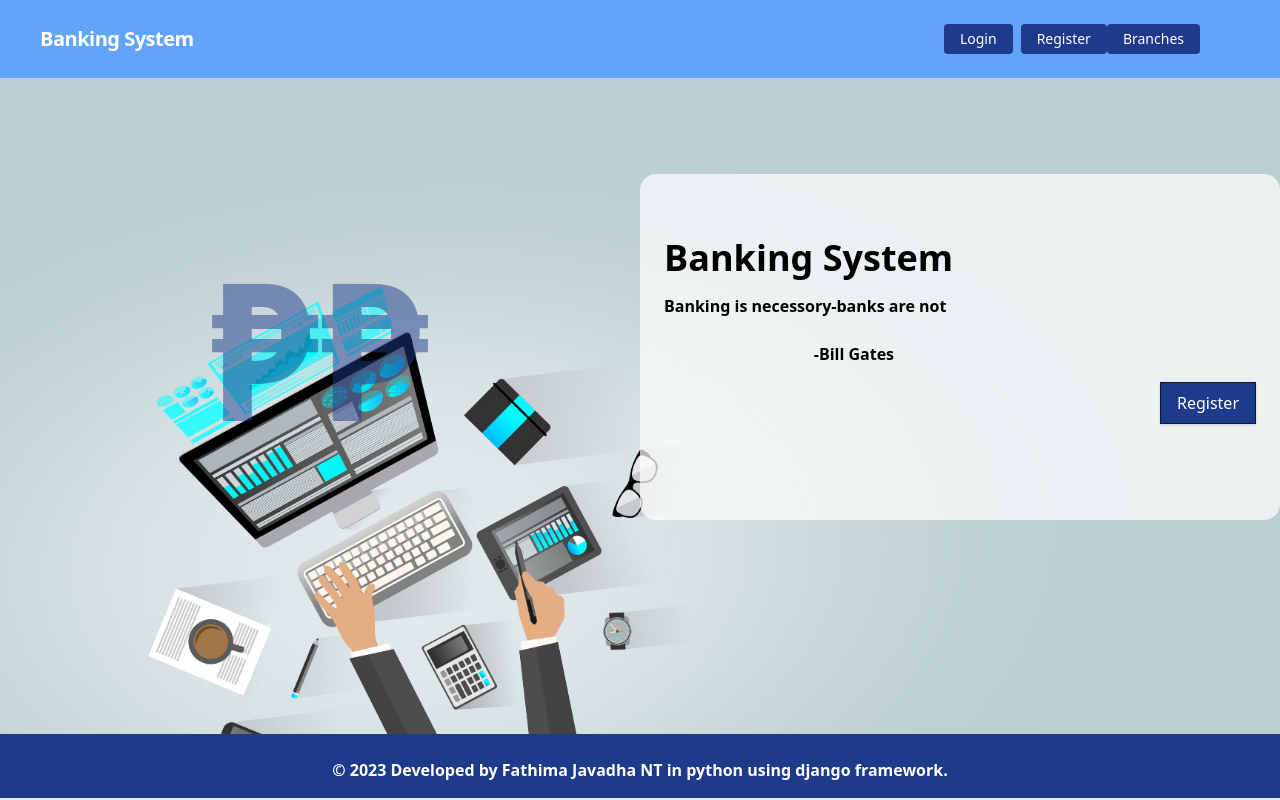
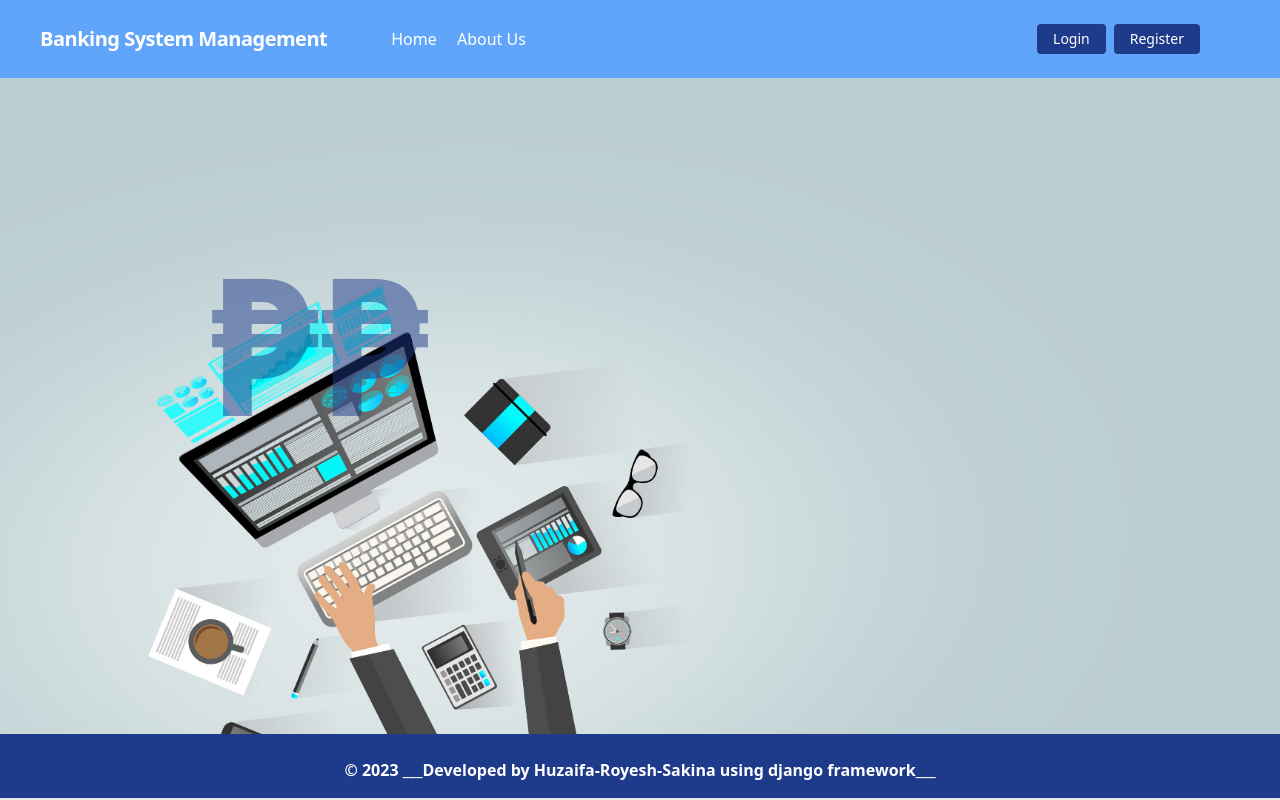
Before and after one commit to huzaifamerhj/banking_system, a Django app: page / in a window 1280 px wide. Run offline with Django 3.2, Linux system fonts and the light colour scheme; parts of the project's set-up code (start-up, migrations or seed data) failed here and were passed over.

Commit message:
Home page design

```diff
--- a/templates/core/base.html
+++ b/templates/core/base.html
@@ -7,7 +7,7 @@
         <meta name="description" content="Dummy Banking System" />
         <meta name="author" content="Maksudul Haque" />
         <title>
-            {% block head_title %}Banking System{% endblock %}
+            {% block head_title %}Banking System Management{% endblock %}
         </title>
         <link href="https://unpkg.com/tailwindcss@^1.0/dist/tailwind.min.css" rel="stylesheet">
 
--- a/templates/core/footer.html
+++ b/templates/core/footer.html
@@ -3,7 +3,7 @@
         <div class="mt-5 flex flex-col items-center">
             <div class="sm:w-2/3 text-center py-0 pb-2">
                 <p class="text-md text-white font-bold mb-2">
-                    © <b>2023 </b> Developed by Fathima Javadha NT in python using django framework.
+                    © <b>2023 </b> ___Developed by Huzaifa-Royesh-Sakina using django framework___
                 </p>
             </div>
         </div>
--- a/templates/core/index.html
+++ b/templates/core/index.html
@@ -4,21 +4,7 @@
     <div class="w-full lg:w-1/2 lg:py-6 text-center">
         <h1 style="font-size: 12rem" class="font-black text-blue-900 text-opacity-50">&#x20B1;&#x20B1;</h1>
     </div>
-    <div class="flex flex-col w-full lg:w-1/2 justify-center items-start pt-12 pb-24 px-6 bg-white rounded-2xl bg-opacity-70">
-        <h1 class="font-bold text-4xl my-4">Banking System</h1>
-        <p class="leading-normal mb-4">
 
-              <b> Banking is necessory-banks are not
-                                      <br><br>
-
-                &nbsp;&nbsp;&nbsp;&nbsp;&nbsp;&nbsp;&nbsp;&nbsp;&nbsp;&nbsp;&nbsp;&nbsp;&nbsp;
-                &nbsp;&nbsp; &nbsp;  &nbsp; &nbsp; &nbsp; &nbsp;&nbsp;&nbsp;&nbsp;&nbsp;&nbsp;&nbsp;&nbsp;&nbsp;&nbsp; -Bill Gates
-                   </b>
-        </p>
-        <div class="flex justify-end w-full">
-            <a href="{% url 'accounts:user_registration' %}" class="bg-blue-900 text-white rounded-none hover:bg-white hover:text-blue-900 hover:border-blue-900 shadow hover:shadow-lg py-2 px-4 border border-gray-900 hover:border-transparent">Register</a>
-        </div>
-    </div>
 </div>
 
 {% endblock %}
--- a/templates/core/navbar.html
+++ b/templates/core/navbar.html
@@ -1,6 +1,6 @@
 <nav class="flex items-center justify-between flex-wrap bg-blue-400 p-6 px-10">
     <div class="flex items-center flex-shrink-0 text-white mr-6">
-        <span class="font-semibold text-xl tracking-tight text-white">Banking System</span>
+        <span class="font-semibold text-xl tracking-tight text-white">Banking System Management</span>
     </div>
     <div class="block lg:hidden">
         <button class="flex items-center px-3 py-2 border rounded text-white border-white-400 hover:text-white hover:border-white">
@@ -8,6 +8,16 @@
         </button>
     </div>
     <div class="w-full block flex-grow lg:flex lg:items-center lg:w-auto px-10">
+        <div class="text-md lg:flex-grow">
+            <a href="#" class="block mt-4 lg:inline-block lg:mt-0 text-white hover:text-white mr-4">
+                Home
+            </a>
+            <a href="#" class="block mt-4 lg:inline-block lg:mt-0 text-white hover:text-white mr-4">
+                About Us
+            </a>
+
+        </div>
+
         {% if request.user.is_authenticated %}
             <div class="text-md lg:flex-grow">
                 <a href="{% url 'transactions:transaction_report' %}" class="block mt-4 lg:inline-block lg:mt-0 text-white hover:text-white mr-4">
@@ -19,6 +29,7 @@
                 <a href="{% url 'transactions:withdraw_money' %}" class="block mt-4 lg:inline-block lg:mt-0 text-white hover:text-white">
                     Withdraw
                 </a>
+
             </div>
             <div class="flex w-auto">
                 <div class="text-blue-900 my-auto font-black px-5">Welcome, {{ request.user.first_name }} {{ request.user.last_name }}!</div>
@@ -76,20 +87,8 @@
 </style>
 </head>
 <body>
+<body>
 
-
-<div class="dropdown">
-  <button class="inline-block font-medium text-sm px-4 py-2 leading-none bg-blue-900 rounded text-white border-white hover:border-transparent hover:text-gray-800 hover:bg-white mt-4 lg:mt-0 margin-left: 4px;">
-    Branches </button>
-  <div class="dropdown-content">
-            <a href="https://en.wikipedia.org/wiki/Malappuram">Malappuram</a>
-            <a href="https://en.wikipedia.org/wiki/Palakkad">Palakkad</a>
-            <a href="https://en.wikipedia.org/wiki/Ernakulam">Eranamkulam</a>
-            <a href="https://en.wikipedia.org/wiki/Thrissur">Thrissure</a>
-            <a href="https://en.wikipedia.org/wiki/Calicut_(kingdom)">Calicut</a>
-  </div>
-
-</div>
 
 </body>
 </html>
```
Also changed, not shown: db.sqlite3.
